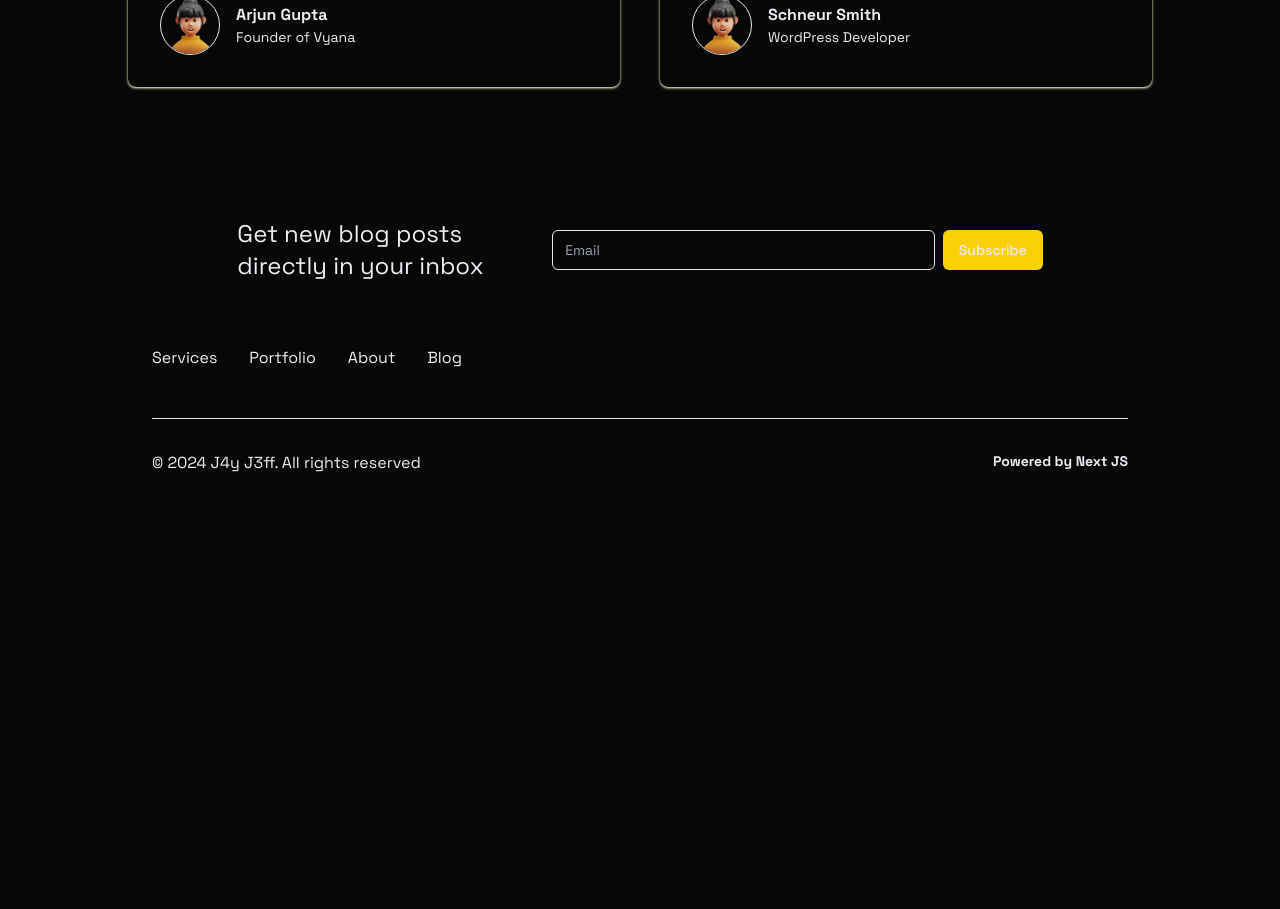
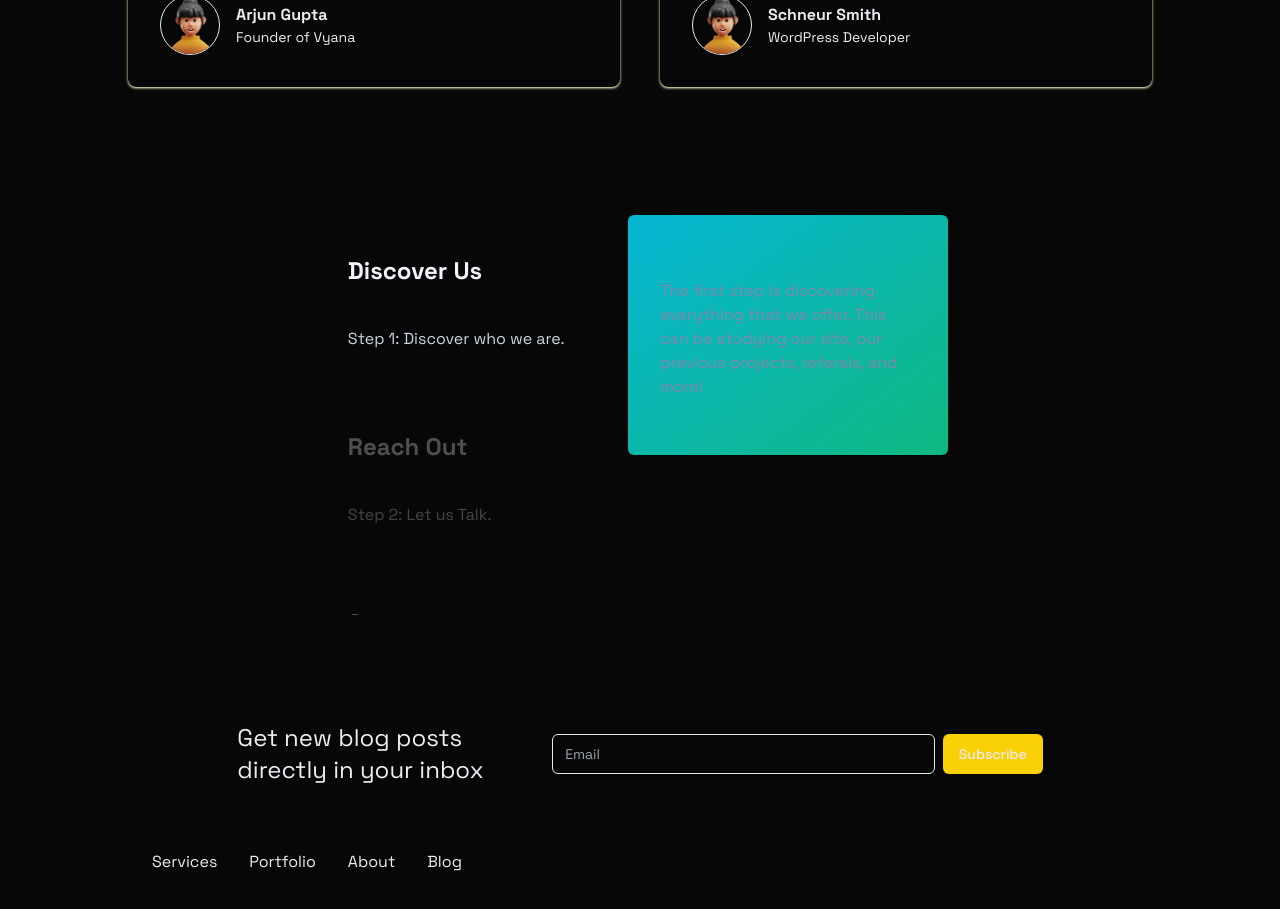
Before and after one commit to J4yJ3ff/Envy, a Next.js app: page / in a window 1280 px wide. Shown: the part 2620-3529 px from the top of the page. Before the commit the page ends 3146 px from the top, so only its background shows below. Built offline with nearby package versions, Linux system fonts and the light colour scheme.

Commit message:
Add How it Works Section.

```diff
--- a/app/globals.css
+++ b/app/globals.css
@@ -74,3 +74,13 @@
     @apply bg-background text-foreground;
   }
 }
+
+.no-scrollbar::-webkit-scrollbar {
+  display: none;
+}
+
+/* Hide scrollbar for IE, Edge and Firefox */
+.no-scrollbar {
+  -ms-overflow-style: none;  /* IE and Edge */
+  scrollbar-width: none;  /* Firefox */
+}
--- a/app/page.tsx
+++ b/app/page.tsx
@@ -1,4 +1,5 @@
 import Companies from "@/components/Companies";
+import HowItWorks from "@/components/HowItWorks";
 import Hero from "@/components/Hero";
 import Service from "@/components/Service";
 import Testimonials from "@/components/Testimonials";
@@ -13,6 +14,7 @@ const page = () => {
       {/* Portfolio */}
       {/* Blog */}
       {/* Benefits */}
+      <HowItWorks/>;
     </>
   );
 };
--- /dev/null
+++ b/components/HowItWorks.tsx
@@ -0,0 +1,49 @@
+import React from "react";
+import { StickyScroll } from "./ui/sticky-scroll-reveal"; // Assuming your folder structure is like this
+// Adjust the import path according to your folder structure if necessary
+
+const HowItWorks = () => {
+  // Define your content array
+  const content = [
+    {
+      title: "Discover Us",
+      description: "Step 1: Discover who we are.",
+      content: <div className=" text-secondary-400 pt-16 pb-8 pl-8 pr-8">The first step is discovering everything that we offer. This can be studying our site, our previous projects, referals, and more!</div>,
+    },
+    {
+      title: "Reach Out",
+      description: "Step 2: Let us Talk.",
+      content: <div className=" text-secondary-100 pt-16 pb-8 pl-8 pr-8">Once you discover us, reach out to use and we can talk.</div>,
+    },
+    {
+      title: "Strategy",
+      description: "Step 3: Discover who we are.",
+      content: <div className=" text-secondary-100 pt-16 pb-8 pl-8 pr-8">This is part where we go over your requirements and outline everything your project needs.</div>,
+    },
+    {
+      title: "Design",
+      description: "Step 4: Develop your project.",
+      content: <div className=" text-secondary-100 pt-16 pb-8 pl-8 pr-8">We dive in and start building everything your site needs.</div>,
+    },
+    {
+      title: "Development",
+      description: "Step 5: Discover who we are.",
+      content: <div className=" text-secondary-100 pt-16 pb-8 pl-8 pr-8">We stick our faces in the monitors and start building you the amazing project that you need.</div>,
+    },
+    {
+      title: "Deployment",
+      description: "Step 6: Discover who we are.",
+      content: <div className=" text-secondary-100 pt-16 pb-8 pl-8 pr-8">We stick our faces in the monitors and start building you the amazing project that you need.</div>,
+    },
+  ];
+
+  return (
+    <div>
+      {/* Utilize the StickyScroll component */}
+      <StickyScroll content={content} />
+    </div>
+  );
+
+};
+
+export default HowItWorks;
--- /dev/null
+++ b/components/ui/sticky-scroll-reveal.tsx
@@ -0,0 +1,105 @@
+"use client";
+import React, { useRef } from "react";
+import { useMotionValueEvent, useScroll } from "framer-motion";
+import { motion } from "framer-motion";
+import { cn } from "@/lib/utils";
+
+export const StickyScroll = ({
+  content,
+  contentClassName,
+}: {
+  content: {
+    title: string;
+    description: string;
+    content?: React.ReactNode | any;
+  }[];
+  contentClassName?: string;
+}) => {
+  const [activeCard, setActiveCard] = React.useState(0);
+  const ref = useRef<any>(null);
+  const { scrollYProgress } = useScroll({
+    // uncomment line 22 and comment line 23 if you DONT want the overflow container and want to have it change on the entire page scroll
+    // target: ref
+    container: ref,
+    offset: ["start start", "end start"],
+  });
+  const cardLength = content.length;
+
+  useMotionValueEvent(scrollYProgress, "change", (latest) => {
+    const cardsBreakpoints = content.map((_, index) => index / cardLength);
+    const closestBreakpointIndex = cardsBreakpoints.reduce(
+      (acc, breakpoint, index) => {
+        const distance = Math.abs(latest - breakpoint);
+        if (distance < Math.abs(latest - cardsBreakpoints[acc])) {
+          return index;
+        }
+        return acc;
+      },
+      0
+    );
+    setActiveCard(closestBreakpointIndex);
+  });
+
+  const backgroundColors = [
+    "rgba(0, 0, 0, 0)",         // Transparent black
+    "rgba(0, 0, 0, 0)",         // Transparent neutral
+    "rgba(0, 0, 0, 0)",         // Transparent slate
+  ];
+  const linearGradients = [
+    "linear-gradient(to bottom right, var(--cyan-500), var(--emerald-500))",
+    "linear-gradient(to bottom right, var(--pink-500), var(--indigo-500))",
+    "linear-gradient(to bottom right, var(--orange-500), var(--yellow-500))",
+  ];
+  return (
+    <motion.div
+      animate={{
+        backgroundColor: backgroundColors[activeCard % backgroundColors.length],
+      }}
+      className="h-[30rem] overflow-y-auto flex justify-center relative space-x-10 rounded-md p-10 no-scrollbar"
+      ref={ref}
+    >
+      <div className="div relative flex items-start px-4">
+        <div className="max-w-2xl">
+          {content.map((item, index) => (
+            <div key={item.title + index} className="my-20">
+              <motion.h2
+                initial={{
+                  opacity: 0,
+                }}
+                animate={{
+                  opacity: activeCard === index ? 1 : 0.3,
+                }}
+                className="text-2xl font-bold text-slate-100"
+              >
+                {item.title}
+              </motion.h2>
+              <motion.p
+                initial={{
+                  opacity: 0,
+                }}
+                animate={{
+                  opacity: activeCard === index ? 1 : 0.3,
+                }}
+                className="text-kg text-slate-300 max-w-sm mt-10"
+              >
+                {item.description}
+              </motion.p>
+            </div>
+          ))}
+          <div className="h-40" />
+        </div>
+      </div>
+      <motion.div
+        animate={{
+          background: linearGradients[activeCard % linearGradients.length],
+        }}
+        className={cn(
+          "hidden lg:block h-60 w-80 rounded-md bg-white sticky top-10 overflow-hidden",
+          contentClassName
+        )}
+      >
+        {content[activeCard].content ?? null}
+      </motion.div>
+    </motion.div>
+  );
+};
--- a/package.json
+++ b/package.json
@@ -12,17 +12,19 @@
     "@radix-ui/react-dialog": "^1.0.5",
     "@radix-ui/react-icons": "^1.3.0",
     "@radix-ui/react-slot": "^1.0.2",
+    "@tabler/icons-react": "^3.3.0",
     "class-variance-authority": "^0.7.0",
-    "clsx": "^2.1.0",
+    "clsx": "^2.1.1",
     "eslint-config-prettier": "^9.1.0",
     "eslint-config-standard": "^17.1.0",
     "eslint-plugin-tailwindcss": "^3.15.1",
+    "framer-motion": "^11.1.7",
     "lucide-react": "^0.363.0",
     "next": "14.1.4",
     "prettier": "^3.2.5",
     "react": "^18",
     "react-dom": "^18",
-    "tailwind-merge": "^2.2.2",
+    "tailwind-merge": "^2.3.0",
     "tailwindcss-animate": "^1.0.7"
   },
   "devDependencies": {
--- a/tailwind.config.ts
+++ b/tailwind.config.ts
@@ -1,12 +1,30 @@
 import type { Config } from "tailwindcss";
+const { default: flattenColorPalette } = require("tailwindcss/lib/util/flattenColorPalette");
 
-const config = {
-  darkMode: ["class"],
+// This plugin adds each Tailwind color as a global CSS variable, e.g. var(--gray-200).
+function addVariablesForColors({ addBase, theme }: any) {
+  let allColors = flattenColorPalette(theme("colors"));
+  let newVars = Object.fromEntries(
+    Object.entries(allColors).map(([key, val]) => [`--${key}`, val])
+  );
+
+  addBase({
+    ":root": newVars,
+  });
+}
+
+
+const config: Config = {
+  darkMode: "class", // Change from array to string
   content: [
     "./pages/**/*.{ts,tsx}",
     "./components/**/*.{ts,tsx}",
     "./app/**/*.{ts,tsx}",
     "./src/**/*.{ts,tsx}",
+    "./src/pages/**/*.{js,ts,jsx,tsx,mdx}", // Add content array from second config
+    "./src/components/**/*.{js,ts,jsx,tsx,mdx}", // Add content array from second config
+    "./src/app/**/*.{js,ts,jsx,tsx,mdx}", // Add content array from second config
+    "./src/**/*.{js,ts,jsx,tsx,mdx}", // Add content array from second config
   ],
   prefix: "",
   theme: {
@@ -74,7 +92,10 @@ const config = {
       },
     },
   },
-  plugins: [require("tailwindcss-animate")],
-} satisfies Config;
+  plugins: [
+    require("tailwindcss-animate"), // Merge plugins from first config
+    addVariablesForColors, // Add function from second config
+  ],
+};
 
 export default config;
```
Also changed, not shown: lib/utils.ts (line endings or trailing spaces), 1 other file (tests, documents, lock files or other folders).
